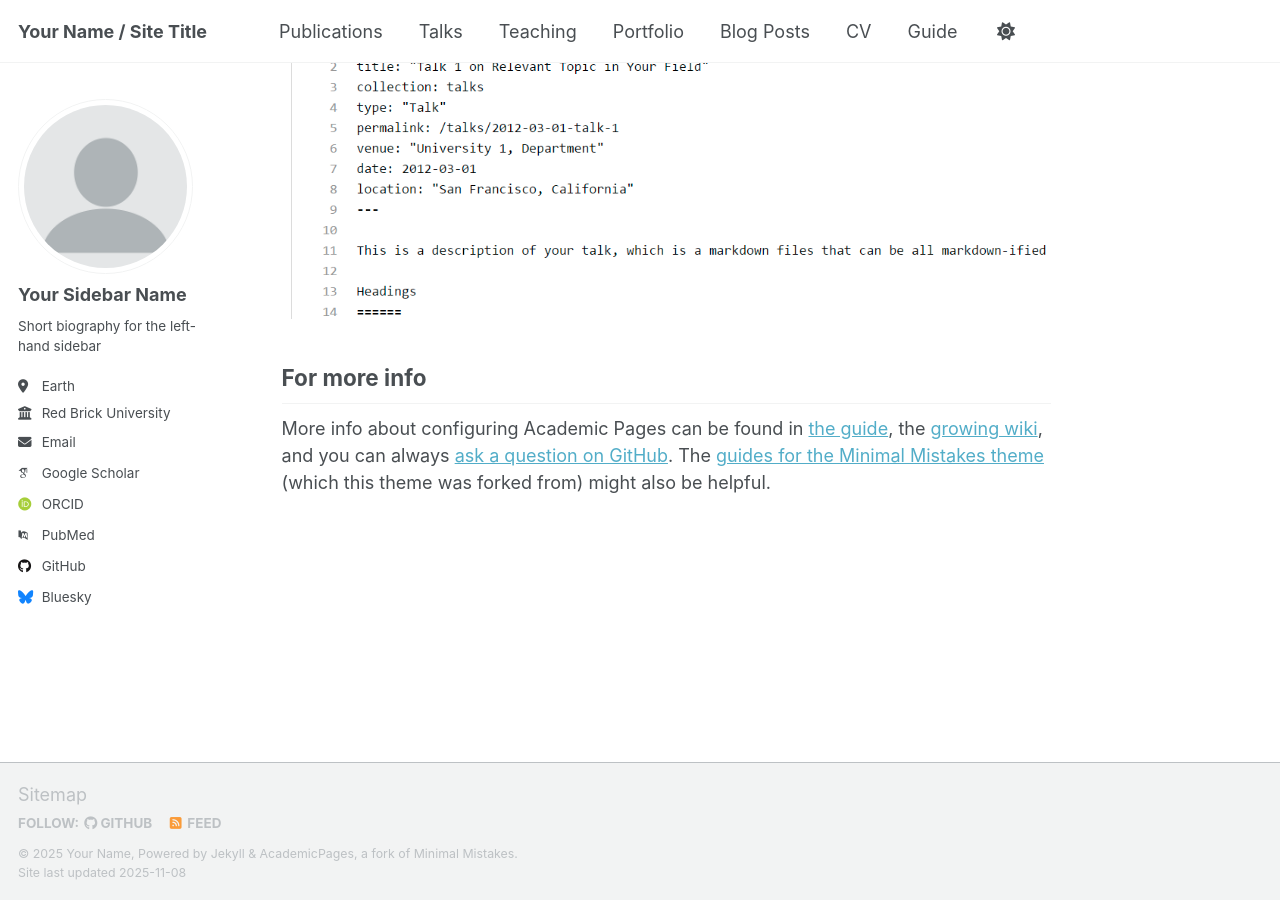
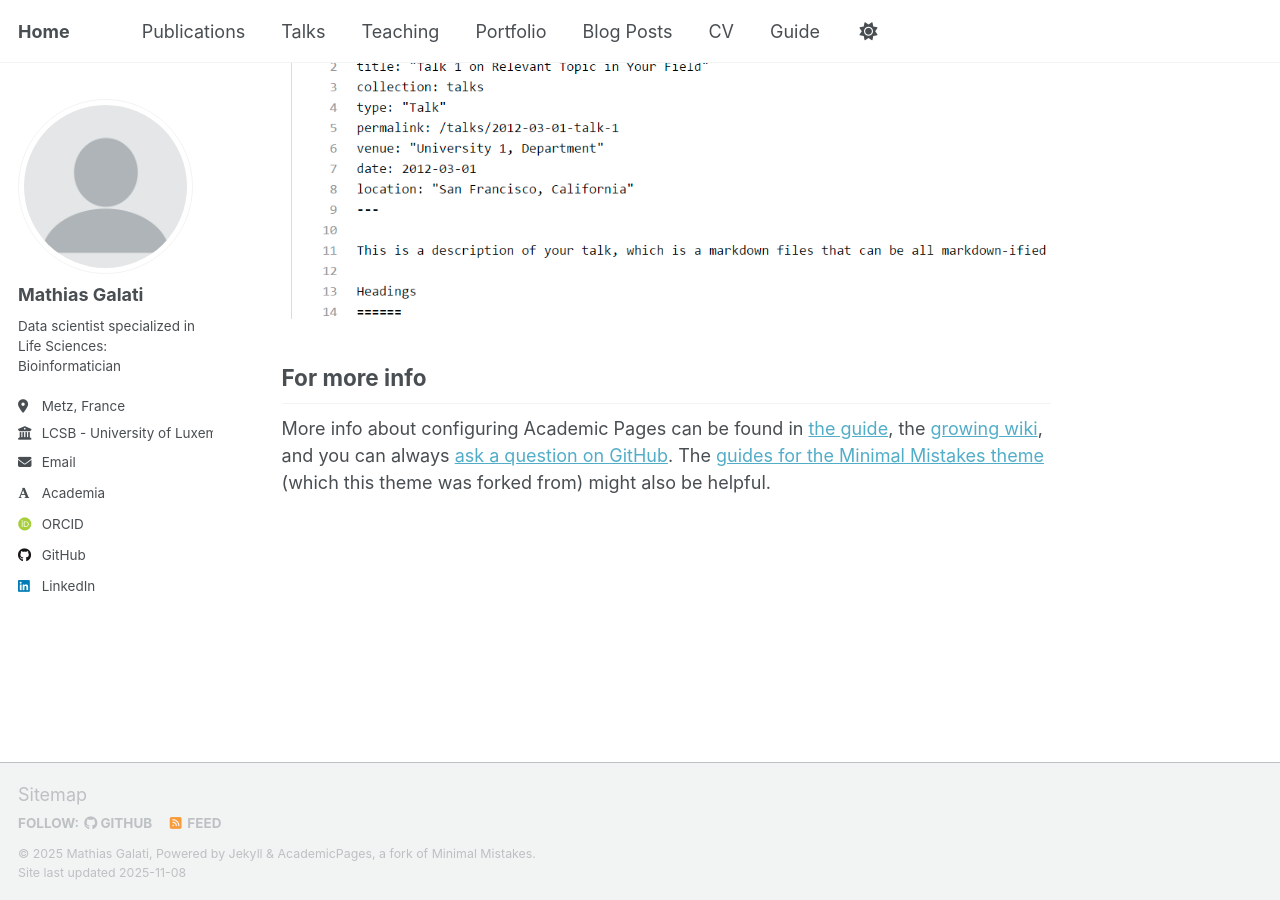
Before and after one commit to MGalati/mathiasgalati, a Jekyll site: the page built from _pages/about.md, in a window 1280 px wide and 900 px high, scrolled down 2880 px. Built offline with Jekyll 4.4.1, drawn with Linux system fonts in a browser that asks for light colours; some web fonts are replaced; a script that is not in the unit is left out.

Commit message:
Update personal information in _config.yml

```diff
--- a/_config.yml
+++ b/_config.yml
@@ -9,14 +9,14 @@
 # Basic Site Settings
 locale                   : "en-US"
 site_theme               : "default" # Currently available options are "default", "air"
-title                    : "Your Name / Site Title"
+title                    : "Home"
 title_separator          : "-"
-name                     : &name "Your Name"
+name                     : &name "Mathias Galati"
 description              : &description "Your Name's academic portfolio"   # Update this with a general description of your site, this is the default if not overridden by a page
-url                      : https://academicpages.github.io # The base hostname & protocol for your site e.g. "https://[your GitHub username].github.io",
+url                      : https://mathiasgalati.github.io # The base hostname & protocol for your site e.g. "https://[your GitHub username].github.io",
                                                            # or if you already have some other page hosted on Github then use "https://[your GitHub username].github.io/[Your Repo Name]"
 baseurl                  : "" # the subpath of your site, e.g. "/blog"
-repository               : "academicpages/academicpages.github.io"
+repository               : "MGalati/mathiasgalati.github.io"
 
 # Site Author - The following control what appear as part of the author content on the side bar.
 #               If a field is blank the icon and link will not appear, otherwise it will be shown.
@@ -24,23 +24,23 @@ repository               : "academicpages/academicpages.github.io"
 author:
   # Biographic information
   avatar           : "profile.png"
-  name             : "Your Sidebar Name"
+  name             : "Mathias Galati"
   pronouns         : # example: "she/her"
-  bio              : "Short biography for the left-hand sidebar"
-  location         : "Earth"
-  employer         : "Red Brick University"
+  bio              : "Data scientist specialized in Life Sciences: Bioinformatician"
+  location         : "Metz, France"
+  employer         : "LCSB - University of Luxembourg"
   uri              : # URL
-  email            : "none@example.org"
+  email            : "mathias-g@hotmail.fr"
 
   # Academic websites
-  academia         : # URL
+  academia         : "https://www.uni.lu/lcsb-en/people/mathias-galati/"
   arxiv            : # URL - Update with the correct link to your profile
-  googlescholar    : "https://scholar.google.com/citations?user=PS_CX0AAAAAJ"
+  googlescholar    : # URL
   inspire-hep      : # URL
   impactstory      : # URL
-  orcid            : "https://orcid.org/yourorcidurl"
+  orcid            : "https://orcid.org/0000-0002-4449-6920"
   semantic         : # URL
-  pubmed           : "https://www.ncbi.nlm.nih.gov/pubmed/?term=john+snow"
+  pubmed           : # URL
   researchgate     : # URL
   scopus           : # URL
 
@@ -48,13 +48,13 @@ author:
   bitbucket        : # Username - Update with your username on the site
   codepen          : # Username
   dribbble         : # Username
-  github           : "academicpages"
+  github           : "MGalati"
   kaggle           : # Username
   stackoverflow    : # User number or user number and name (i.e., use "1" or "1/jeff-atwood")
 
   # Social media
   artstation       : # Username
-  bluesky          : "bsky.app" # Replace this with you Bluesky username
+  bluesky          : # Replace this with you Bluesky username
   facebook         : # Username
   flickr           : # Username
   foursquare       : # Username
@@ -63,7 +63,7 @@ author:
   keybase          : # Username
   instagram        : # Username
   lastfm           : # Username
-  linkedin         : # Username
+  linkedin         : "mathias-galati" # Username
   mastodon         : # URL
   medium           : # URL
   pinterest        : # Username
```
